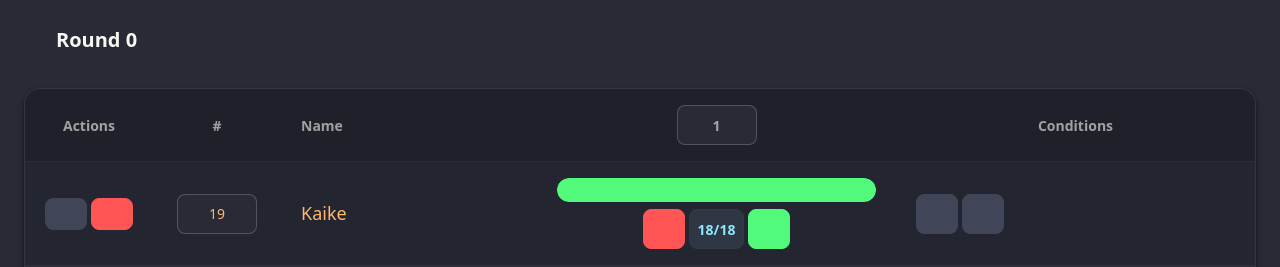
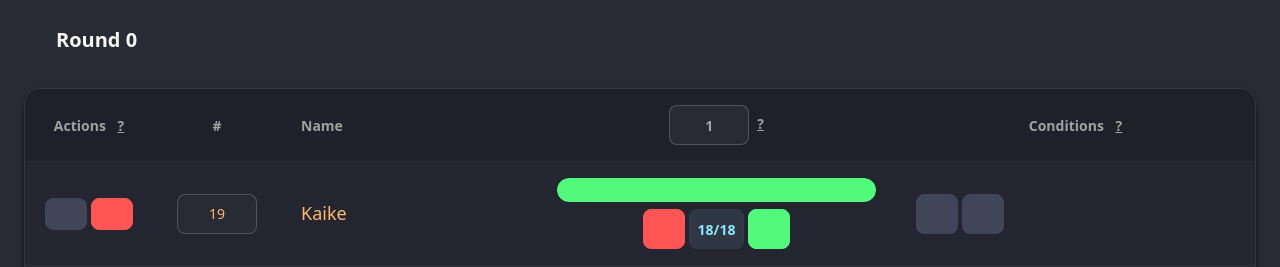
Before and after one commit to Valforte/Initiative-Tracker, a Vue app: page / in a window 1280 px wide. Shown: the top 267 px of the page. Built offline with nearby package versions, Linux system fonts and the light colour scheme; some icons are missing.

Commit message:
Aicionado texto de ajuda; cursor pointer para condições clicáveis na visão do jogador e ferramenta de debug

```diff
--- a/package.json
+++ b/package.json
@@ -23,6 +23,7 @@
     "daisyui": "^5.0.43",
     "typescript": "~5.8.3",
     "vite": "^6.3.5",
+    "vite-plugin-vue-devtools": "^7.7.6",
     "vue-tsc": "^2.2.8"
   }
 }
--- a/src/DMTable.vue
+++ b/src/DMTable.vue
@@ -16,6 +16,7 @@ import {
 } from "reka-ui";
 import {conditions} from "./db.ts";
 import {text} from "./lang.ts";
+import HelpText from "./HelpText.vue";
 
 const lang = useStorage('lang', 'en')
 
@@ -48,15 +49,44 @@ function addNewCondition(combatant: Combatant, name: string, value: number): voi
     <table class="table table-lg table-fixed">
       <thead class="bg-base-300 text-center border-x-3 border-base-300">
       <tr>
-        <th class="w-32">{{text.table.actions[lang]}}</th>
+        <th class="w-32">
+          {{text.table.actions[lang]}}
+          <HelpText>
+            <p><Icon icon="tabler:eye-off" class="inline-block" /> Oculto da visão do jogador; é ignorado durante a passagem de turno</p>
+            <p><Icon icon="tabler:eye-closed" class="inline-block" /> Barra de vida NÃO visível para os jogadores</p>
+            <p><Icon icon="tabler:eye" class="inline-block" /> Barra de vida visível para os jogadores</p>
+            <br />
+            <p><Icon icon="ph:mouse-left-click-fill" class="inline-block" /> Clique no botão para alternar entre <Icon icon="tabler:eye-off" class="inline-block" /> e <Icon icon="tabler:eye-closed" class="inline-block" /></p>
+            <p><Icon icon="ph:mouse-right-click-fill" class="inline-block" /> Clique direito para definir <Icon icon="tabler:eye" class="inline-block" /></p>
+          </HelpText>
+        </th>
         <th class="w-32">#</th>
         <th class="text-left w-64">{{text.table.name[lang]}}</th>
         <th class="">
-          <NumberFieldRoot :min="1" v-model.lazy="HPValue">
+          <NumberFieldRoot class="inline-block" :min="1" v-model.lazy="HPValue">
             <NumberFieldInput class="input text-center w-20" />
           </NumberFieldRoot>
+          <HelpText>
+            <p>Defina aqui o valor para aumentar/diminuir</p>
+            <br />
+            <p><Icon icon="ph:mouse-left-click-fill" class="inline-block" /> Clique em <Icon icon="tabler:minus" class="inline-block" /> para subtrair vida</p>
+            <p><Icon icon="ph:mouse-left-click-fill" class="inline-block" /> Clique em <Icon icon="tabler:plus" class="inline-block" /> para adicionar vida</p>
+            <p><Icon icon="ph:mouse-left-click-fill" class="inline-block" /> Clique em <Icon icon="tabler:math-x-divide-y-2" class="inline-block" /> para voltar a vida ao máximo</p>
+          </HelpText>
         </th>
-        <th class="">{{text.table.conditions[lang]}}</th>
+        <th class="">
+          {{text.table.conditions[lang]}}
+          <HelpText>
+            <p><Icon icon="ph:mouse-left-click-fill" class="inline-block" /> Clique em <Icon icon="tabler:plus" class="inline-block" /> para adicionar uma nova condição</p>
+            <p><Icon icon="ph:mouse-left-click-fill" class="inline-block" /> Clique em <Icon icon="tabler:minus" class="inline-block" /> para reduzir 1 estágio de todas as condições</p>
+            <br />
+            <p><Icon icon="ph:mouse-left-click-fill" class="inline-block" /> Clique em uma condição para reduzir 1 estágio</p>
+            <p><Icon icon="ph:mouse-right-click-fill" class="inline-block" /> Clique direito em uma condição para aumentar 1 estágio</p>
+            <br />
+            <p>Condições sem valor possuem 1 estágio</p>
+            <p>A condição é removida ao reduzir de 1 estágio para 0</p>
+          </HelpText>
+        </th>
       </tr>
       </thead>
       <tbody>
--- /dev/null
+++ b/src/HelpText.vue
@@ -0,0 +1,19 @@
+<script setup lang="ts">
+import {PopoverContent, PopoverRoot, PopoverTrigger} from "reka-ui";
+
+</script>
+
+<template>
+  <PopoverRoot>
+    <PopoverTrigger asChild>
+      <span class="pl-2 underline cursor-help">?</span>
+    </PopoverTrigger>
+    <PopoverContent className="z-50 mt-2 p-2 rounded-md shadow-md/50 bg-base-100 text-base-content text-lg w-full text-left">
+      <slot></slot>
+    </PopoverContent>
+  </PopoverRoot>
+</template>
+
+<style scoped>
+
+</style>
--- a/src/PlayerTable.vue
+++ b/src/PlayerTable.vue
@@ -16,12 +16,16 @@ defineProps<{
 
 const currentConditionTooltip = ref<string | undefined>('')
 
-function getConditionTooltip(condition: string): string | undefined {
-  currentConditionTooltip.value = conditions.find((c) => c['name_'+lang.value]?.toLowerCase() === condition.toLowerCase())?.['description_'+lang.value]
-  if (!currentConditionTooltip.value) {
-    currentConditionTooltip.value = conditions.find((c) => c.name_en.toLowerCase() === condition.toLowerCase())?.description_en
+function getConditionTooltip(condition: string, setTooltip: boolean = false): string | undefined {
+  let currentCondition = conditions.find((c) => c['name_'+lang.value]?.toLowerCase() === condition.toLowerCase())?.['description_'+lang.value]
+  if (!currentCondition) {
+    currentCondition = conditions.find((c) => c.name_en.toLowerCase() === condition.toLowerCase())?.description_en
   }
-  return currentConditionTooltip.value
+
+  if (setTooltip) {
+    currentConditionTooltip.value = currentCondition
+  }
+  return currentCondition
 }
 
 function hideConditionTooltip(): void {
@@ -69,12 +73,14 @@ function hideConditionTooltip(): void {
             <template v-for="(condition) in combatant.conditions">
               <span
                   :class="['badge badge-lg m-0.5 select-none', {
-                    'text-accent-content': !colorIsDark(condition.color)
+                    'text-accent-content': !colorIsDark(condition.color),
+                    'cursor-pointer': getConditionTooltip(condition.name),
+                    'border-2 border-warning': getConditionTooltip(condition.name),
                   }]"
                   :style="[{
                     backgroundColor: condition.color
                   }]"
-                  @click="() => getConditionTooltip(condition.name)"
+                  @click="() => getConditionTooltip(condition.name, true)"
               >
                 {{condition.name}}
                 <span v-if="condition.value > 1">
--- a/vite.config.ts
+++ b/vite.config.ts
@@ -1,10 +1,11 @@
 import { defineConfig } from 'vite'
 import vue from '@vitejs/plugin-vue'
 import tailwindcss from '@tailwindcss/vite'
+import vueDevTools from 'vite-plugin-vue-devtools'
 
 // https://vite.dev/config/
 export default defineConfig({
-  plugins: [vue(),tailwindcss()],
+  plugins: [vue(),tailwindcss(),vueDevTools()],
   build: {
     outDir: './docs'
   }
```
Also changed, not shown: 1 other file (tests, documents, lock files or other folders).
